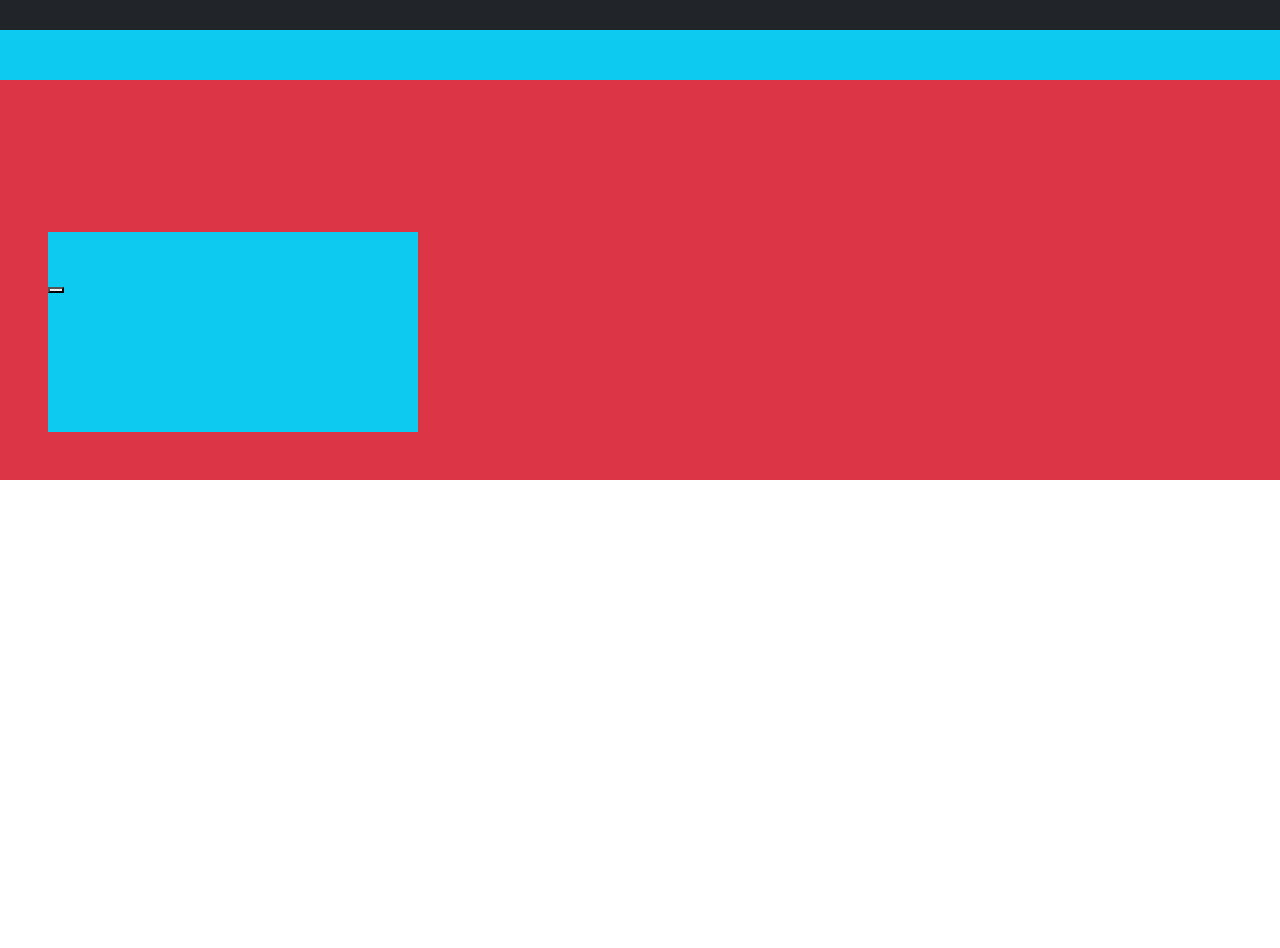
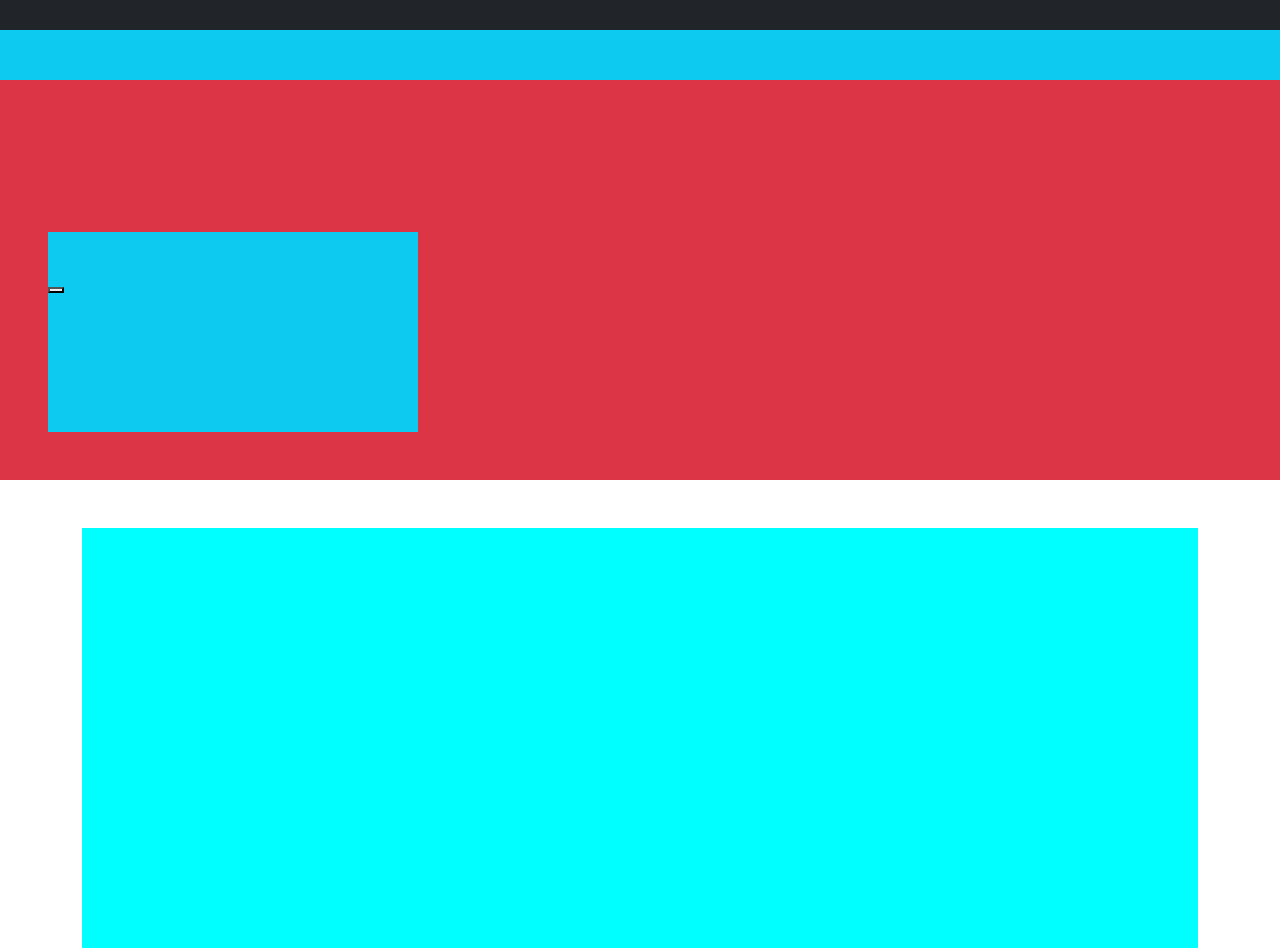
Before and after one commit to Salano24/htmlcss-playstation, a plain HTML site: page index.html in a window 1280 px wide. Before the commit the page ends 800 px from the top, so only its background shows below. Drawn offline with nearby package versions, Linux system fonts and the light colour scheme.

Commit message:
griglia foto

```diff
--- a/css/style.css
+++ b/css/style.css
@@ -14,3 +14,8 @@
     height:200px ;
     width: 30%;
 }
+
+.debug .col{
+    height: 70px;
+    background-color: aqua;
+}
--- a/index.html
+++ b/index.html
@@ -21,14 +21,28 @@
   </header>
 
   <main>
-    <div class="jumbo bg-danger ps-5 pb-5 d-flex align-items-end">
+    <section class="jumbo bg-danger ps-5 pb-5 d-flex align-items-end">
         <div class="call_to_action bg-info">
             <img src="" alt="">
             <h2></h2>
             <p></p>
             <button></button>
         </div>
-    </div>
+    </section>
+
+    <section class="photo_gallery mt-5">
+          <div class="container">
+            <div class="row row-cols-2 row-cols-sm-3 row-cols-lg-6"></div>
+               <div class="col"></div>
+               <div class="col"></div>
+               <div class="col"></div>
+               <div class="col"></div>
+               <div class="col"></div>
+               <div class="col"></div>
+        </div>
+    </section>
+
+
   </main>
   <footer>
     <!-- place footer here -->
```
